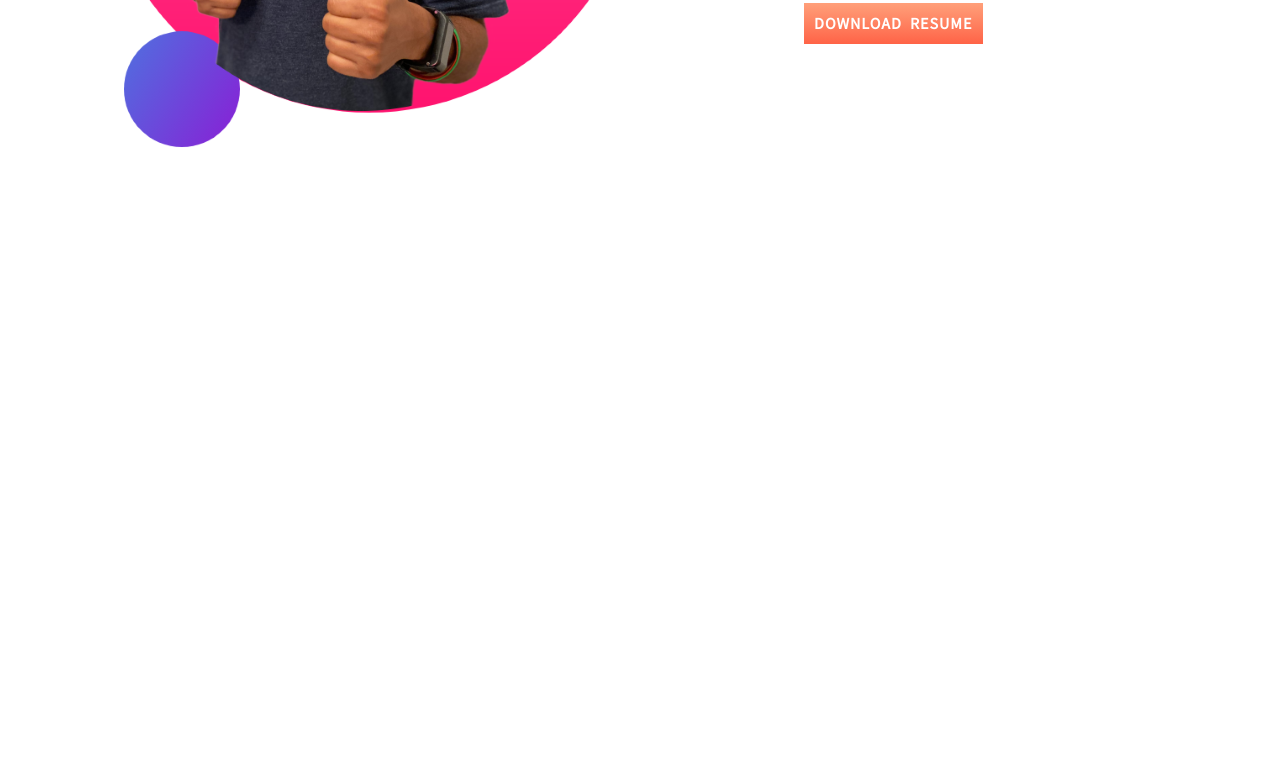
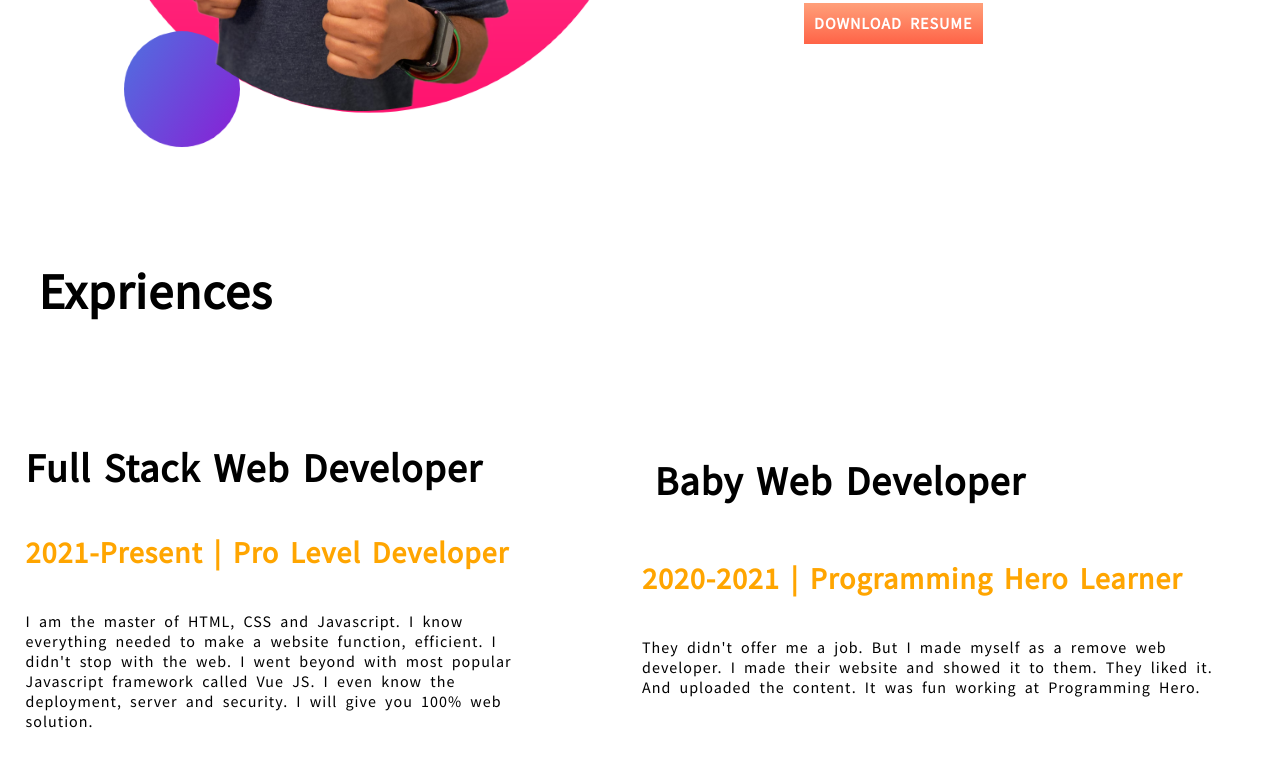
Before and after one commit to HosnainRafi/web-portfolio, a plain HTML site: page index.html in a window 1280 px wide. Shown: the part 1078-1844 px from the top of the page. Before the commit the page ends 1300 px from the top, so only its background shows below. Drawn offline with Linux system fonts and the light colour scheme.

Commit message:
almost-done

```diff
--- a/index.html
+++ b/index.html
@@ -13,7 +13,7 @@
     <section class="top-banner">
         <div class="half-width">
             <h1>Welcome To</h1>
-            <h3><span id="namestyle"> Hosnain Rafi's</span> World</h3>
+            <h3><span class="namestyle"> Hosnain Rafi's</span> World</h3>
             <h4>Build Climber and Train Stopper</h4>
             <p class="first-p">You might saw me jumping, climbing buildings, and stopping trains. But nobody pays me a dime for that work. That's why I am learning and mastering web development. I will not stop until I become the Web Development Hero.</p>
             <a class="button-link" href="https://www.linkedin.com/company/programminghero/" target="_blank">Hire me</a>
@@ -34,5 +34,18 @@
 
         </div>
     </section>
+    <section>
+        <h1 class="experience">Expriences</h1>
+        <div class="half-width">
+            <h3 class="box-experiece">Full Stack Web Developer</h3>
+            <h4 class="namestyle">2021-Present | Pro Level Developer</h4>
+            <p class="new-p">I am the master of HTML, CSS and Javascript. I know everything needed to make a website function, efficient. I didn't stop with the web. I went beyond with most popular Javascript framework called Vue JS. I even know the deployment, server and security. I will give you 100% web solution.</p>
+        </div>
+        <div class="half-width1">
+            <h3 class="box-experience">Baby Web Developer</h3>
+            <h4 class="namestyle">2020-2021 | Programming Hero Learner</h4>
+            <p class="new-p1">They didn't offer me a job. But I made myself as a remove web developer. I made their website and showed it to them. They liked it. And uploaded the content. It was fun working at Programming Hero.</p>
+        </div>
+    </section>
 </body>
 </html>
--- a/style.css
+++ b/style.css
@@ -18,7 +18,7 @@ h3{
     margin-left: 5%;
     padding: 2%;
 }
-#namestyle{
+.namestyle{
     color: orange;
 }
 h4{
@@ -72,3 +72,25 @@ section{
     background-position: right;
     background-repeat: no-repeat;
 }
+h1.experience{
+    font-size: 50px;
+    margin-left: 0;
+    padding: 3%;
+
+}
+h3.box-experiece{
+    padding: 0;
+}
+h4.namestyle{
+    padding: 0;
+}
+.new-p{
+    width: 100%;
+    text-align: inherit;
+    margin-left: 5%;
+}
+.new-p1{
+    width: 90%;
+    text-align: inherit;
+    margin-left: 5%;
+}
```
